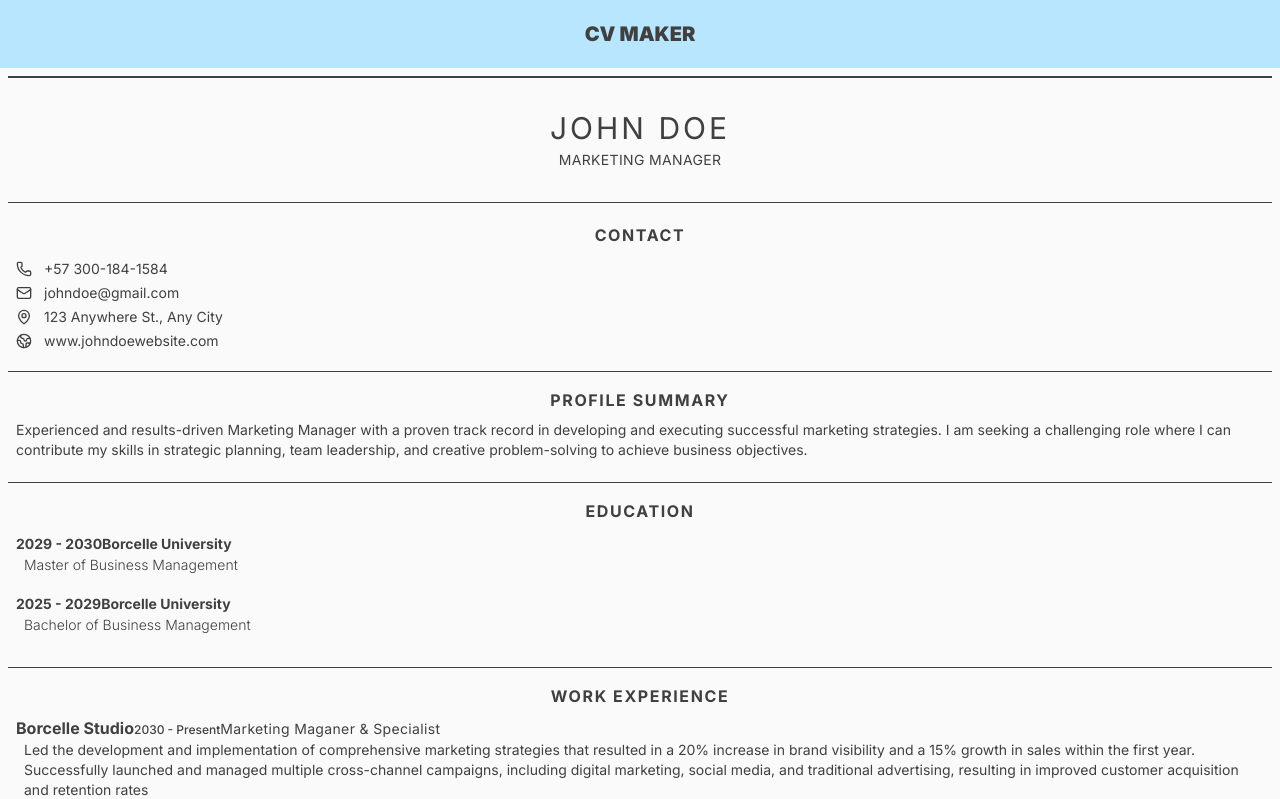
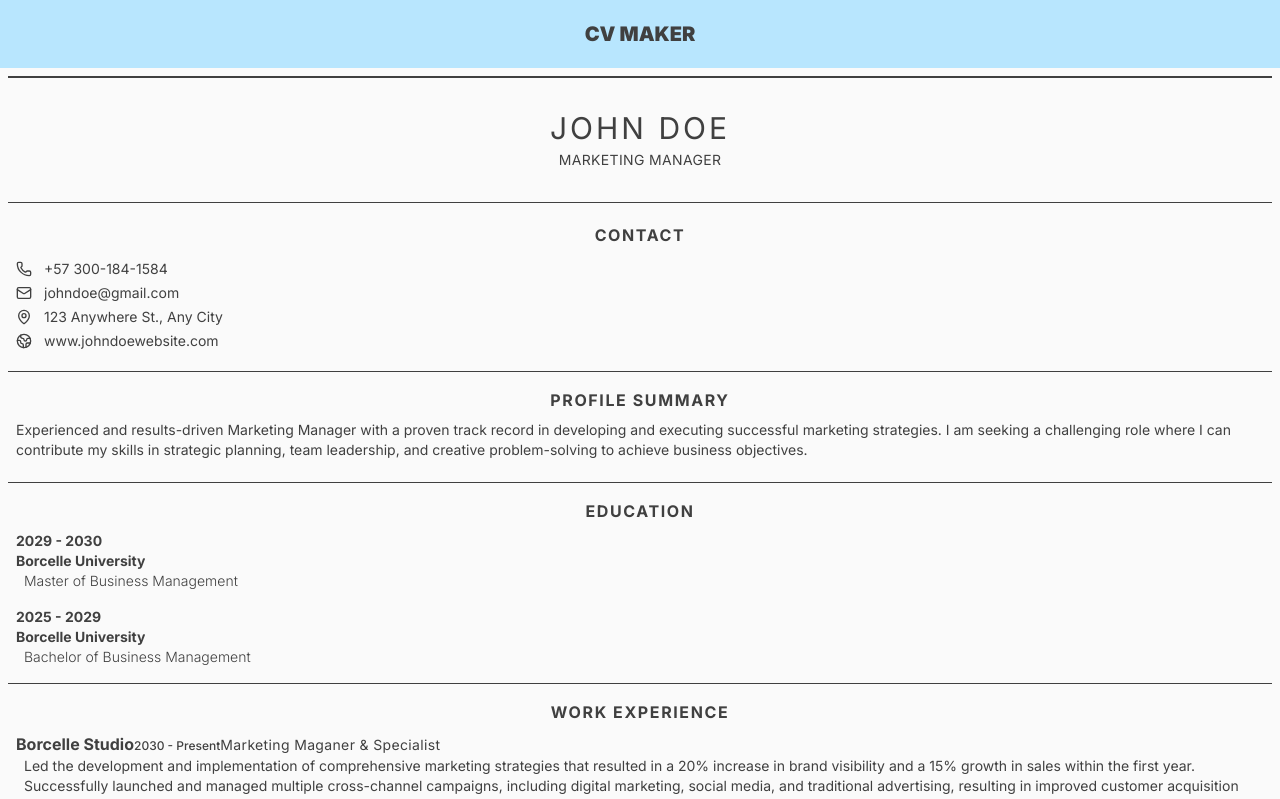
Before and after one commit to Carlosaac23/TOP-cv-application, a React (Vite) app: page / in a window 1280 px wide. Shown: the top 799 px of the page. Built offline with nearby package versions, Linux system fonts and the light colour scheme.

Commit message:
style: delete last child margin-bottom and make each paragraph a block

```diff
--- a/src/components/Form/Education.jsx
+++ b/src/components/Form/Education.jsx
@@ -43,18 +43,18 @@ export default function Education() {
         }
 
         return (
-          <div key={index} className='mb-4'>
+          <div key={index} className='not-last:mb-4'>
             <SingleLineEdit
               name='Year'
               value={year}
               setValue={updateYear}
-              className={'text-sm font-bold'}
+              className={'block text-sm font-bold'}
             />
             <SingleLineEdit
               name='University'
               value={university}
               setValue={updateUniversity}
-              className={'text-sm font-bold'}
+              className={'block text-sm font-bold'}
             />
             <div className='flex items-baseline'>
               <span className='before:content-["•"]'></span>
```
